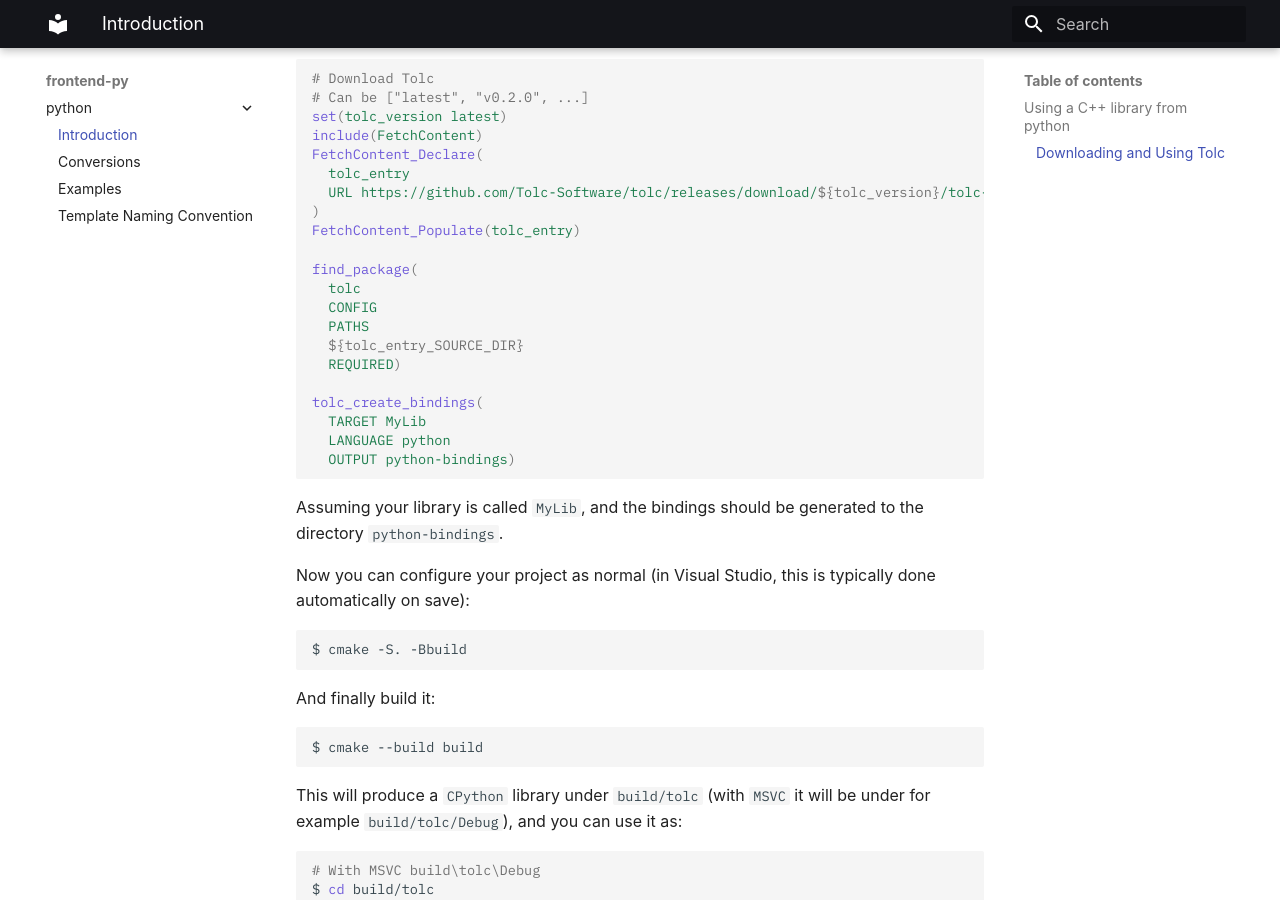
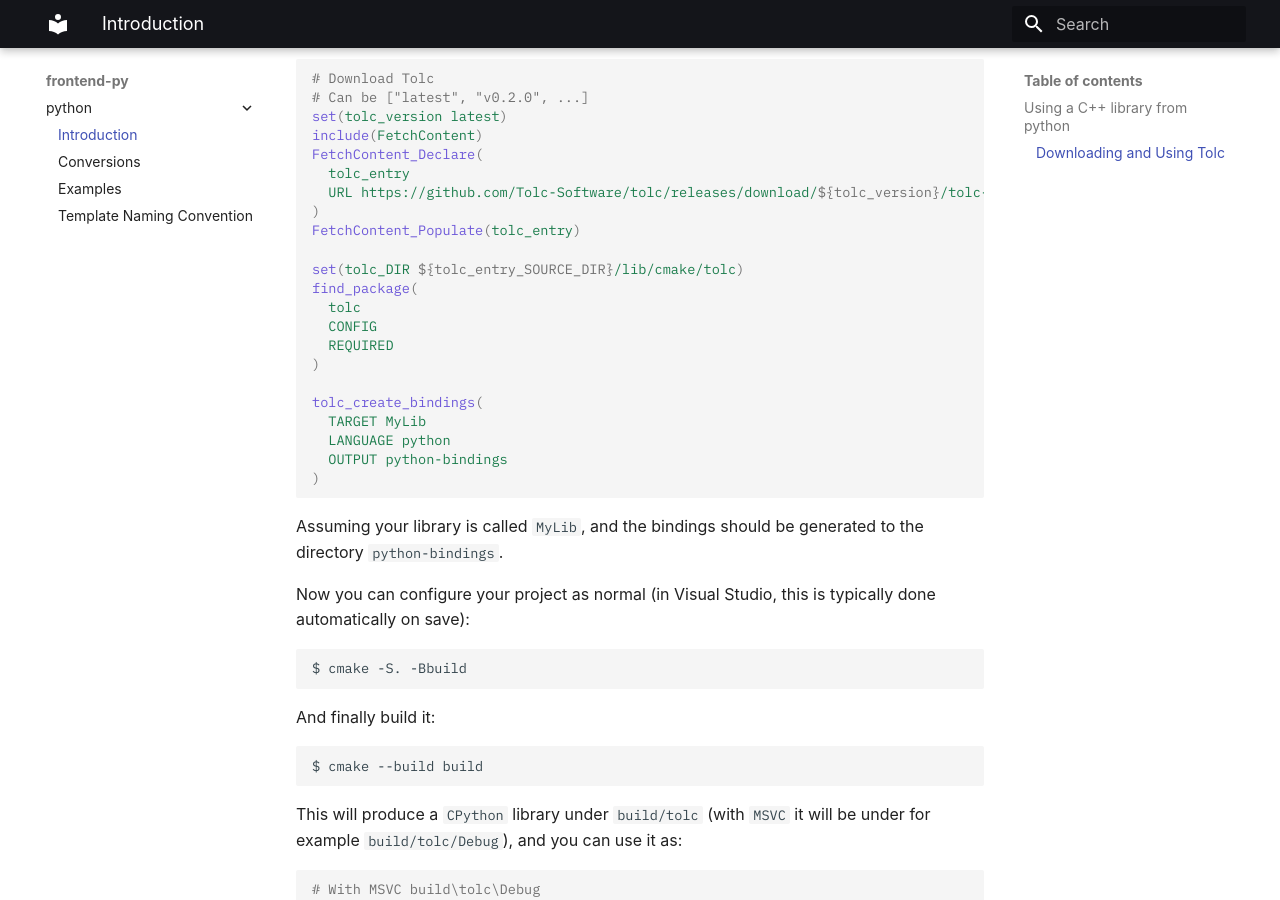
Before and after one commit to Tolc-Software/frontend.py, an MkDocs documentation site: the page built from docs/public/introduction.md, in a window 1280 px wide and 900 px high, scrolled down 653 px. Built offline with MkDocs 1.6.1 and Material for MkDocs 9.7.7, drawn with Linux system fonts in a browser that asks for light colours; some web fonts are replaced.

Commit message:
Change the documentation regarding downloading tolc to be the same as tolc-demo

````diff
--- a/docs/public/introduction.md
+++ b/docs/public/introduction.md
@@ -28,17 +28,18 @@ FetchContent_Declare(
 )
 FetchContent_Populate(tolc_entry)
 
+set(tolc_DIR ${tolc_entry_SOURCE_DIR}/lib/cmake/tolc)
 find_package(
   tolc
   CONFIG
-  PATHS
-  ${tolc_entry_SOURCE_DIR}
-  REQUIRED)
+  REQUIRED
+)
 
 tolc_create_bindings(
   TARGET MyLib
   LANGUAGE python
-  OUTPUT python-bindings)
+  OUTPUT python-bindings
+)
 ```
 
 Assuming your library is called `MyLib`, and the bindings should be generated to the directory `python-bindings`.
````
